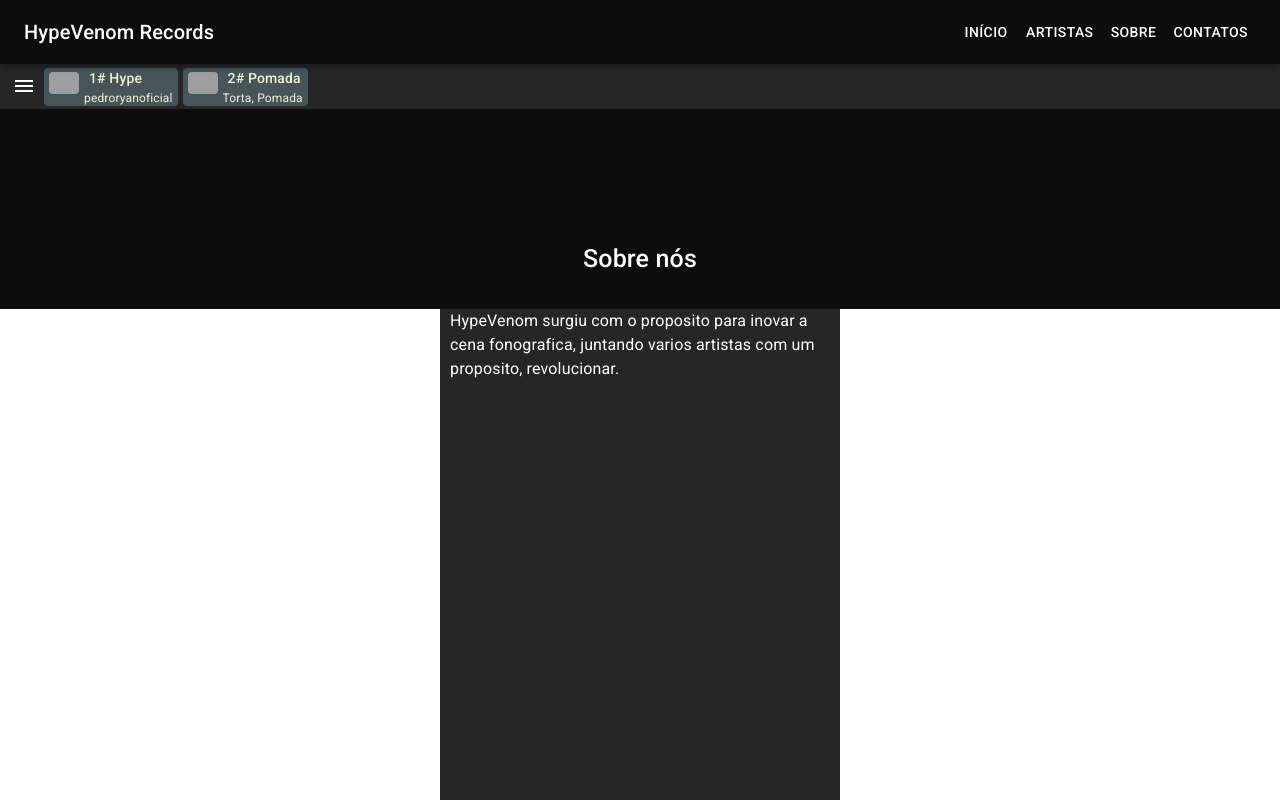
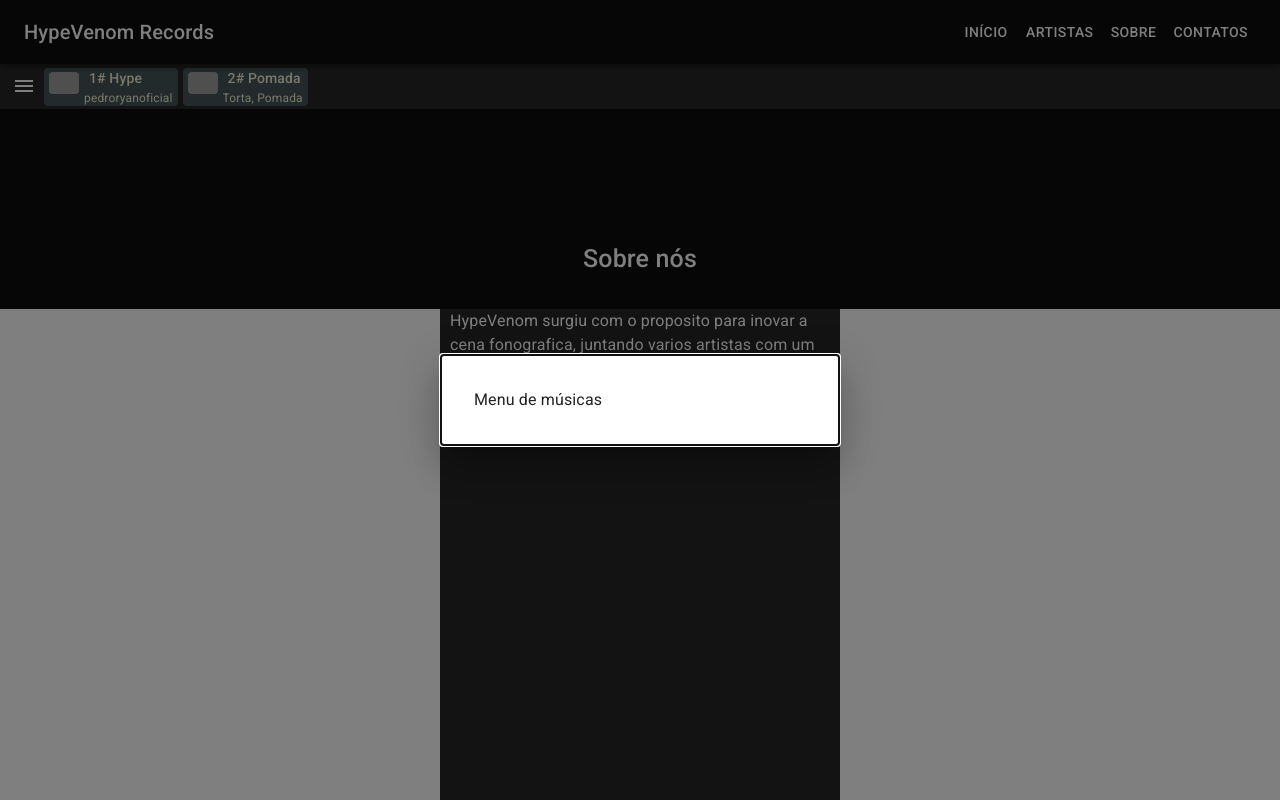
Before and after one commit to cadudotdev/client-hypevenom, a React (Vite) app: page /about in a window 1280 px wide. Both pictures are taken after a click on the element 24 px from the left and 89 px from the top of the page. Built offline with nearby package versions, Linux system fonts and the light colour scheme; grey boxes are pictures that could not be loaded.

Commit message:
Desenvolver a modal do menu de musicas.

```diff
--- a/src/App.tsx
+++ b/src/App.tsx
@@ -4,6 +4,7 @@ import { TrackProvider } from './components/trackContext/TrackProvider';
 
 import { ModalContact } from './components/modal/ModalContact.tsx';
 import { router } from './components/router/Router.tsx';
+import { ModalMusicMenu } from './components/modal/ModalMusicMenu.tsx';
 
 const client = new QueryClient();
 
@@ -14,6 +15,7 @@ export function App() {
         <>
           <RouterProvider router={router} />
           <ModalContact />
+          <ModalMusicMenu />
         </>
       </TrackProvider>
     </QueryClientProvider>
--- a/src/components/globalContext/GlobalProvider.tsx
+++ b/src/components/globalContext/GlobalProvider.tsx
@@ -10,6 +10,7 @@ import { IMusicPro } from '../../types/services/musicPro';
 export function GlobalProvider({ children }: GlobalProviderProps) {
   const [instancies, setInstancies] = useState<ServicesProps>();
   const [openModalContact, setOpenModalContact] = useState<boolean>(false);
+  const [openModalMusicMenu, setOpenModalMusicMenu] = useState<boolean>(false);
 
   useEffect(() => {
     const musicProInstance: IMusicPro = new MusicProService(
@@ -30,6 +31,8 @@ export function GlobalProvider({ children }: GlobalProviderProps) {
             },
             openModalContact,
             setOpenModalContact,
+            openModalMusicMenu,
+            setOpenModalMusicMenu,
           }}
         >
           {children}
--- /dev/null
+++ b/src/components/modal/ModalMusicMenu.tsx
@@ -0,0 +1,21 @@
+import { useContext, useEffect, useState } from 'react';
+import { Modal } from './Modal';
+import { GlobalContext } from '../globalContext/GlobalContext';
+
+export function ModalMusicMenu() {
+  const globalContext = useContext(GlobalContext);
+  const [canOpen, setCanOpen] = useState<boolean>(false);
+
+  useEffect(() => {
+    setCanOpen(globalContext.openModalMusicMenu);
+  }, [globalContext.openModalMusicMenu]);
+
+  return (
+    <Modal
+      open={canOpen}
+      setOpen={() => globalContext.setOpenModalMusicMenu(false)}
+    >
+      <div>Menu de músicas</div>
+    </Modal>
+  );
+}
--- a/src/components/musicListBar/MusicListBar.tsx
+++ b/src/components/musicListBar/MusicListBar.tsx
@@ -6,9 +6,11 @@ import { MusicSelector } from '../musicSelector/MusicSelector';
 import { TrackContext } from '../trackContext/TrackContext';
 import { Menu } from '@mui/icons-material';
 import { TrackProps } from '../../types/services/musicPro';
+import { GlobalContext } from './../globalContext/GlobalContext';
 
 export function MusicListBar() {
   const navigate = useNavigate();
+  const globalContext = useContext(GlobalContext);
   const trackContext = useContext(TrackContext);
 
   const handleOnClick = (id: string) => {
@@ -21,7 +23,12 @@ export function MusicListBar() {
 
   return (
     <MusicListBarContainer>
-      <MenuContainer className="track-menu-container">
+      <MenuContainer
+        onClick={() => {
+          globalContext.setOpenModalMusicMenu(true);
+        }}
+        className="track-menu-container"
+      >
         <Menu />
       </MenuContainer>
       {trackContext.allTracks.map(
--- a/src/types/components/globalContext/index.ts
+++ b/src/types/components/globalContext/index.ts
@@ -9,6 +9,8 @@ export interface GlobalContextProps {
   services: ServicesProps;
   openModalContact: boolean;
   setOpenModalContact: Dispatch<SetStateAction<boolean>>;
+  openModalMusicMenu: boolean;
+  setOpenModalMusicMenu: Dispatch<SetStateAction<boolean>>;
 }
 
 export interface GlobalProviderProps {
```
